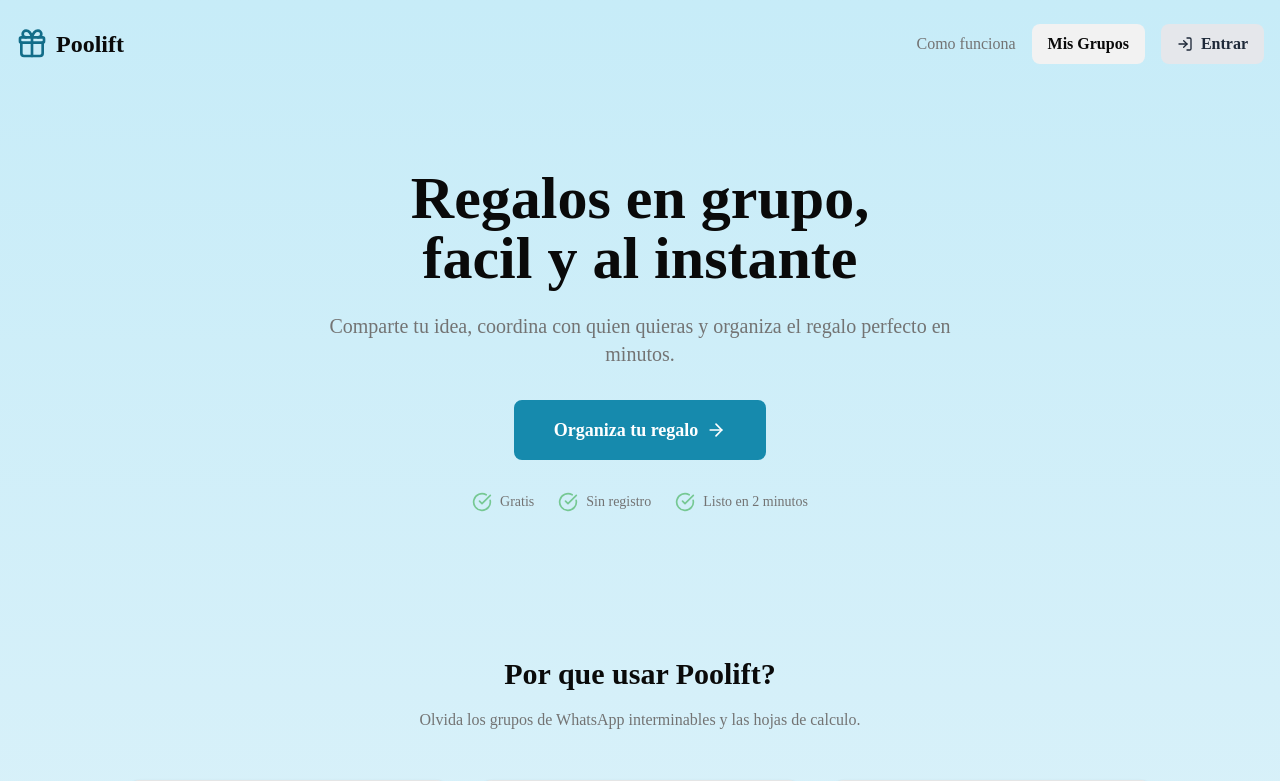
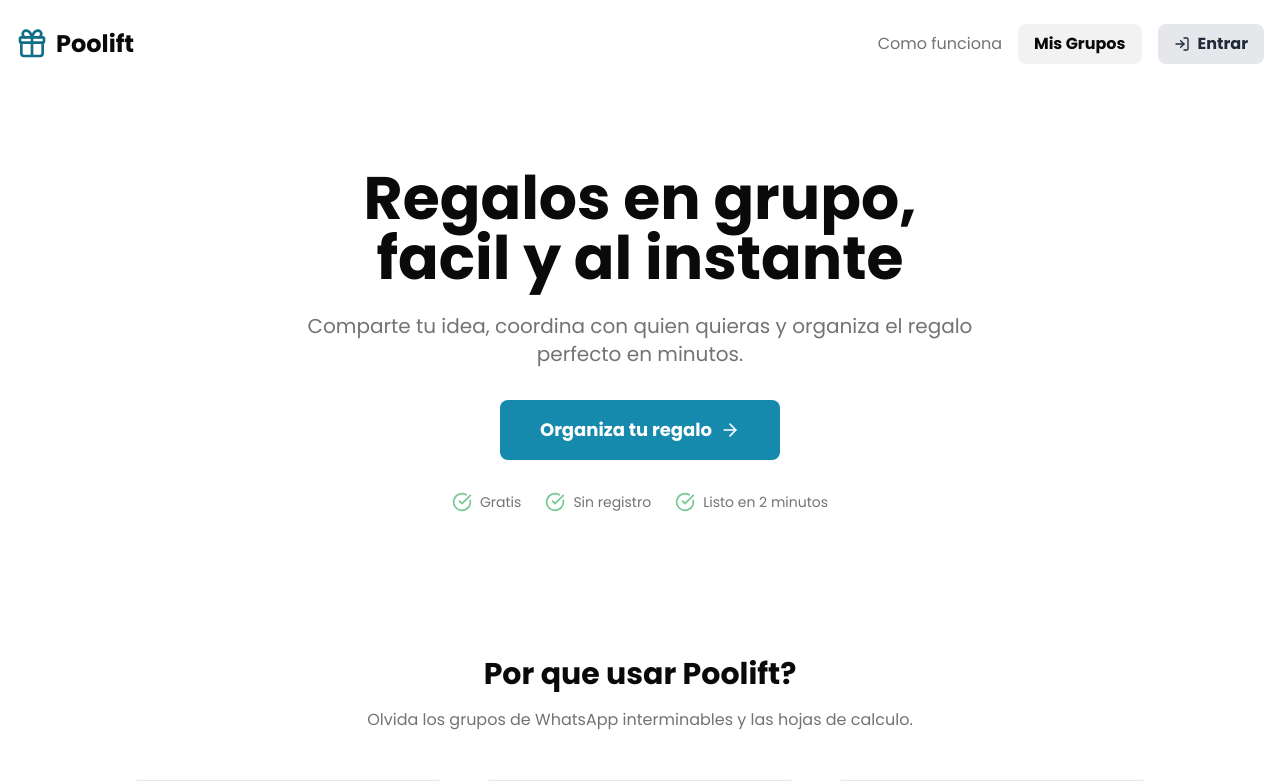
Before and after one commit to FabrizioContu/poolift, a Next.js app: page / in a window 1280 px wide. Shown: the top 781 px of the page. Built offline with nearby package versions, Linux system fonts and the light colour scheme; no server answers.

Commit message:
fix: move font variables to html element, set landing page to white background

```diff
--- a/app/layout.tsx
+++ b/app/layout.tsx
@@ -25,7 +25,7 @@ export default function RootLayout({
   children: React.ReactNode;
 }>) {
   return (
-    <html lang="es" suppressHydrationWarning>
+    <html lang="es" suppressHydrationWarning className={`${poppins.variable} ${geistMono.variable}`}>
       <head>
         {/* Anti-FOUC: apply dark class before first paint */}
         <script
@@ -34,9 +34,7 @@ export default function RootLayout({
           }}
         />
       </head>
-      <body
-        className={`${poppins.variable} ${geistMono.variable} antialiased`}
-      >
+      <body className="antialiased">
         <a
           href="#main-content"
           className="sr-only focus:not-sr-only focus:absolute focus:z-50 focus:top-4 focus:left-4 focus:px-4 focus:py-2 focus:bg-background focus:text-bondi-blue-500 focus:rounded-lg focus:shadow-lg"
--- a/app/page.tsx
+++ b/app/page.tsx
@@ -17,7 +17,7 @@ const UserMenu = dynamic(() =>
 
 export default function LandingPage() {
   return (
-    <div className="force-light min-h-screen bg-linear-to-b from-bondi-blue-50 to-slate-50">
+    <div className="force-light min-h-screen bg-white">
       {/* Header */}
       <header className="container mx-auto px-4 py-6 ">
         <nav className="flex items-center justify-between">
```
